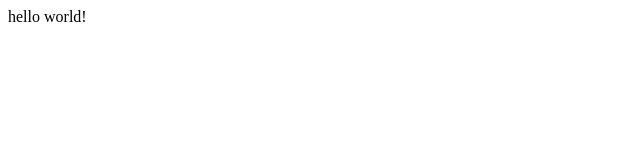
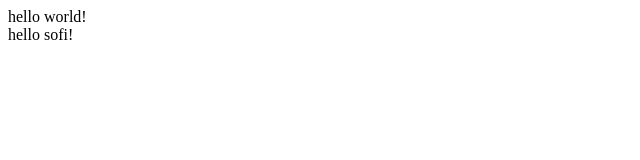
Before and after one commit to sofi7/myDemo1, a plain HTML site: page index.html in a window 1280 px wide. Shown: the full height of the page, 0-640 px from the left. Drawn offline with Linux system fonts and the light colour scheme.

Commit message:
hello sofi

```diff
--- a/index.html
+++ b/index.html
@@ -8,5 +8,6 @@
 </head>
 <body>
     <div>hello world!</div>
+    <div>hello sofi!</div>
 </body>
 </html>
```
Also changed, not shown: index.css (line endings or trailing spaces).
